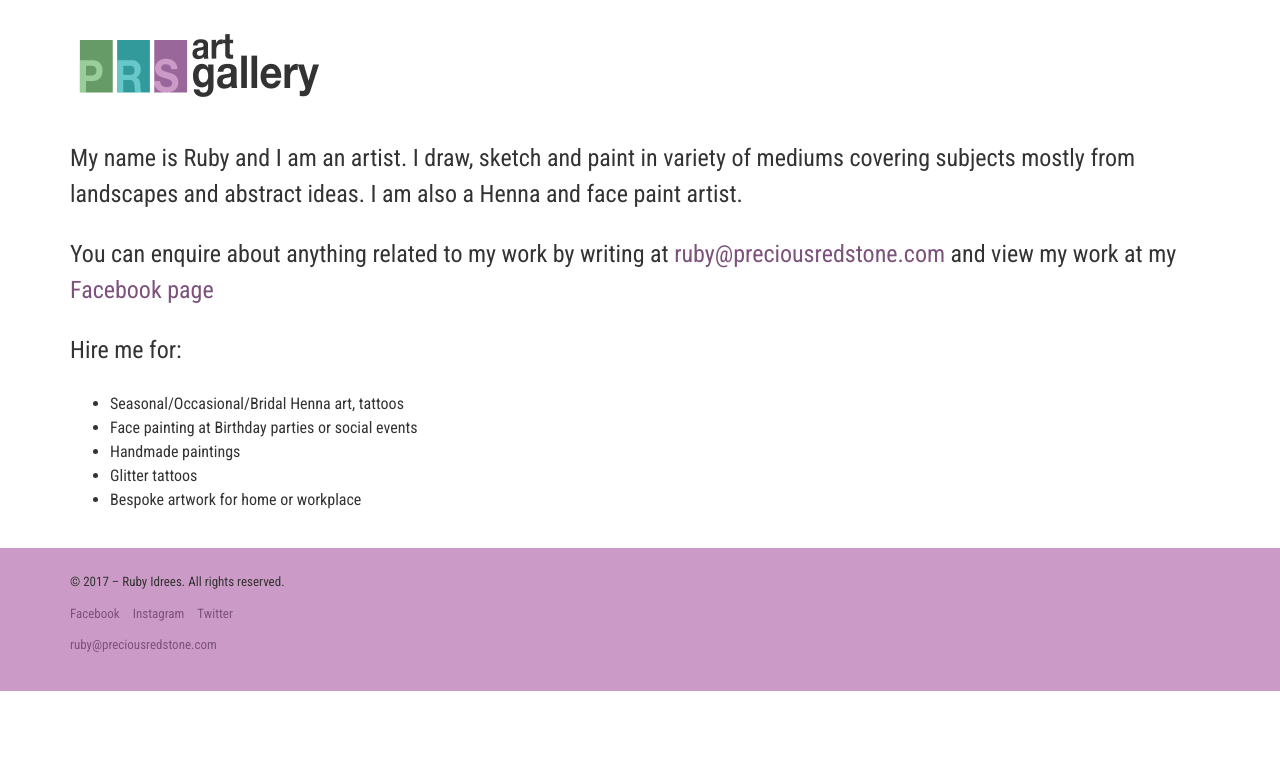
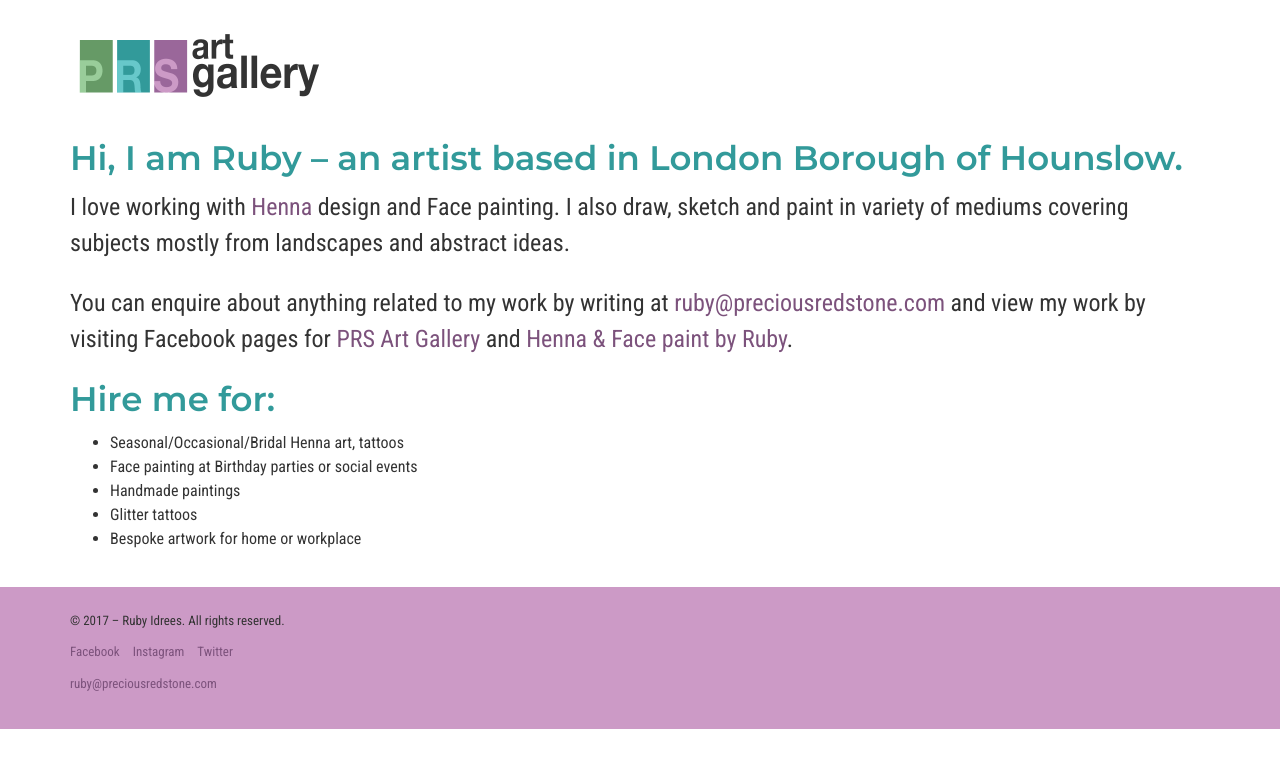
Before and after one commit to PreciousRedStone/preciousredstone.github.io, a Jekyll site: the page built from index.md, in a window 1280 px wide. Shown: the top 768 px of the page. Built offline with Jekyll 4.4.1, drawn with Linux system fonts in a browser that asks for light colours.

Commit message:
Content and SEO updates

```diff
--- a/_config.yml
+++ b/_config.yml
@@ -1,18 +1,18 @@
 title: Ruby Idrees
-email: msrubidrees@icloud.com
-profession: Freelance artist
+email: ruby@preciousredstone.com
+profession: Henna & face paint artist &ndash; Hounslow London
 description: >
-  Ruby Idrees is an artist based in England, UK with an experience in mix art.
+  Ruby is an artist based in London Borough of Hounslow with years of experience
+  of Henna & face paint art and painting in variety of mediums i.e. water, oil & acrylic
 baseurl: ""
 url: "https://preciousredstone.com"
 # paginate_path: /page/:num/
 # paginate: 10
 
-
 twitter_username: rubyidrees
 github_username:  preciousredstone
-facebook_username: prsartgallery
-instagram_username: prsartgallery
+facebook_username: hennabyruby
+instagram_username: hennabyrubylondon
 
 # Build settings
 markdown: kramdown
--- a/_includes/head.html
+++ b/_includes/head.html
@@ -1,17 +1,18 @@
 <head>
-  <!-- Default metadata -->
-  <meta charset="utf-8">
-  <meta http-equiv="X-UA-Compatible" content="IE=edge">
+  {% comment %} Default metadata {% endcomment %}
+  <meta charset="UTF-8">
+  <meta http-equiv="X-UA-Compatible" content="IE=edge,chrome=1">
   <meta name="viewport" content="width=device-width, initial-scale=1">
 
   <title>{% if page.title %}{{ page.title }}{% else %}{{ site.title }} &ndash; {{ site.profession }}{% endif %}</title>
-  {% if page.tags %}<meta name="keywords" content="{{ page.tags | join:',' }}">{% endif %}
+  {% if page.tags %}
+    <meta name="keywords" content="{{ page.tags | join:',' }}">
+  {% else %}
+    <meta name="keywords" content="henna,mendhi,art,tattoo,henna artist in Hounslow,henna artist in London">
+  {% endif %}
   <meta name="description" content="{% if page.excerpt %}{{ page.excerpt | strip_html | strip_newlines | truncate: 160 }}{% else %}{{ site.description }}{% endif %}">
 
-  <!-- SEO -->
-  <!--{ include seo.html }-->
-
-  <!-- Favicons etc. -->
+  {% comment %} Favicons etc. {% endcomment %}
   <link rel="shortcut icon" href="{{ '/assets/images/favicon.ico' | prepend: site.baseurl }}">
   <link rel="apple-touch-icon" href="{{ '/assets/images/apple-touch-icon-60x60.png' | prepend: site.baseurl }}">
   <link rel="apple-touch-icon" sizes="76x76" href="{{ '/assets/images/apple-touch-icon-76x76.png' | prepend: site.baseurl }}">
@@ -24,14 +25,15 @@
   <meta name="msapplication-wide310x150logo" content="{{ '/assets/images/mstile-310x150.png' | preprend: site.baseurl }}">
   <meta name="apple-mobile-web-app-title" content="{{ site.title }}">
   <meta name="application-name" content="{{ site.title }}">
-  <meta name="msapplication-TileColor" content="#9dbf8e">
+  <meta name="msapplication-TileColor" content="#9a679a">
   <meta name="cleartype" content="on">
   <meta name="mobile-web-app-capable" content="yes">
-  <meta name="theme-color" content="#9dbf8e">
+  <meta name="theme-color" content="#9a679a">
 
-  <!-- Styling -->
+  {% comment %} Styling {% endcomment %}
   <link href="//fonts.googleapis.com/css?family=Montserrat:600|Roboto+Condensed|Roboto+Mono:400,500" rel="stylesheet">
   <link rel="stylesheet" href="{{ '/assets/css/main.css' | prepend: site.baseurl }}">
+  <link rel="canonical" href="{{ site.url }}">
   <link rel="alternate" type="application/rss+xml" title="{{ site.title }}" href="{{ '/feed.xml' | prepend: site.baseurl | prepend: site.url }}">
 
   <!--[if lt IE 9]>
--- a/index.md
+++ b/index.md
@@ -3,11 +3,16 @@ layout: page
 class: home
 ---
 
-<p class="lead">My name is Ruby and I am an artist. I draw, sketch and paint in variety of mediums covering subjects mostly from landscapes and abstract ideas. I am also a Henna and face paint artist.</p>
+<h2>Hi, I am Ruby &ndash; an artist based in London Borough of Hounslow.</h2>
+<p class="lead">I love working with <a href="https://en.wikipedia.org/wiki/Henna" target="_blank">Henna</a> design and Face painting. I also draw, sketch and paint in variety of mediums covering subjects mostly from landscapes and abstract ideas.</p>
 
-<p class="lead">You can enquire about anything related to my work by writing at <a href="mailto:ruby@preciousredstone.com">ruby@preciousredstone.com</a> and view my work at my <a href="https://facebook.com/PRSArtGallery/photos">Facebook page</a></p>
+<p class="lead">You can enquire about anything related to my work by writing at <a href="mailto:ruby@preciousredstone.com">ruby@preciousredstone.com</a> and view my work by visiting Facebook pages for <a href="https://facebook.com/PRSArtGallery/photos">PRS Art Gallery</a> and <a href="https://facebook.com/henaabyruby/photos">Henna &amp; Face paint by Ruby</a>.</p>
 
-<p class="lead">Hire me for:</p>
+{% comment %}
+<h2>Gallery</h2>
+{% endcomment %}
+
+<h2>Hire me for:</h2>
 <ul>
   <li>Seasonal/Occasional/Bridal Henna art, tattoos</li>
   <li>Face painting at Birthday parties or social events</li>
```
